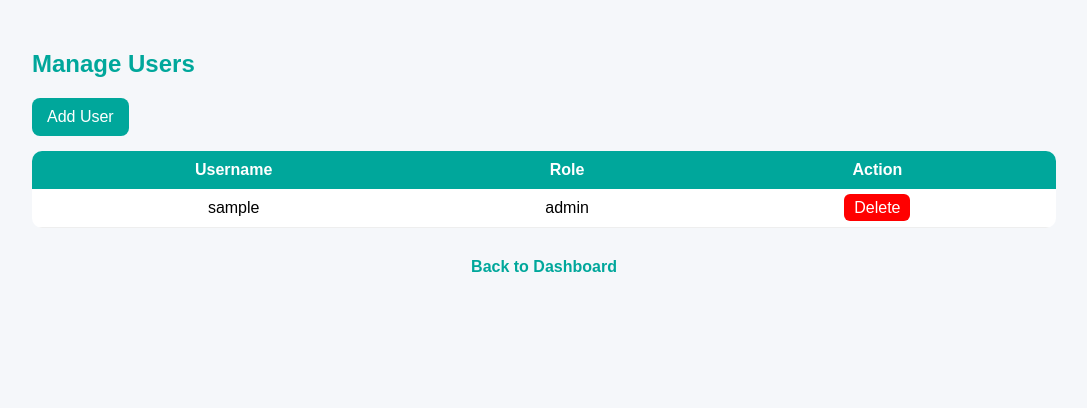
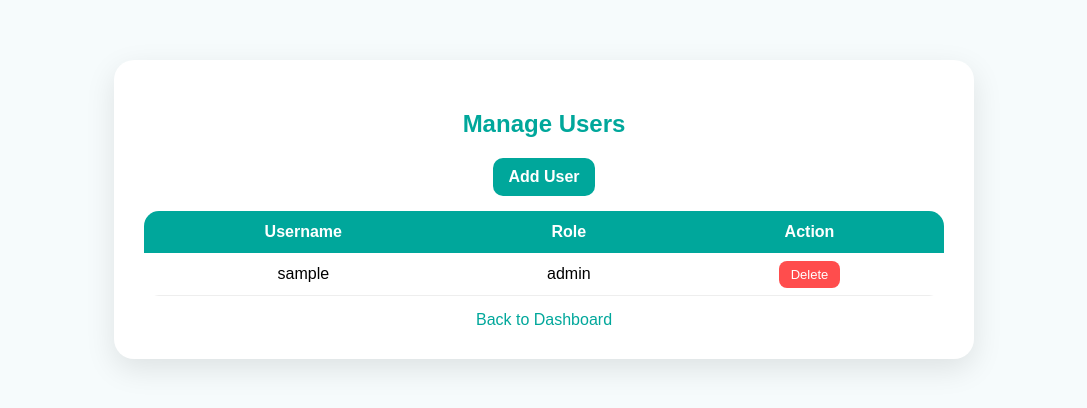
Before and after one commit to Abeer-al12/starcare-feedback, a Flask app: page /manage_users in a window 1280 px wide. Shown: the top 408 px of the page, without its empty margins (96-1183 px from the left). Run offline with Flask 3, Linux system fonts and the light colour scheme; the visitor is signed in with stand-in values (Sample User, id 1); a database or web service that is not in the repository returns one stand-in record (values such as "Sample title").

```diff
--- a/templates/manage_users.html
+++ b/templates/manage_users.html
@@ -1,88 +1,100 @@
 <!DOCTYPE html>
 <html>
 <head>
-    <title>Manage Users</title>
+    <title>Manage Users - StarCare</title>
 
     <style>
         body{
-            font-family: Arial;
-            background:#f5f7fa;
             margin:0;
+            font-family:Arial;
+            background:#f6fbfc;
+            display:flex;
+            justify-content:center;
+            align-items:flex-start;
+            padding-top:60px;
         }
 
-        .container{
-            width:80%;
-            margin:50px auto;
+        .card{
+            width:800px;
+            background:white;
+            padding:30px;
+            border-radius:20px;
+            box-shadow:0 10px 30px rgba(0,0,0,0.1);
+            text-align:center;
         }
 
         h2{
             color:#00A79B;
-        }
-
-        a.button{
-            display:inline-block;
-            padding:10px 15px;
-            background:#00A79B;
-            color:white;
-            text-decoration:none;
-            border-radius:8px;
-            margin-bottom:15px;
+            margin-bottom:20px;
         }
 
         table{
             width:100%;
-            background:white;
             border-collapse:collapse;
-            border-radius:10px;
+            border-radius:15px;
             overflow:hidden;
         }
 
         th{
             background:#00A79B;
             color:white;
-            padding:10px;
+            padding:12px;
         }
 
         td{
-            padding:10px;
-            text-align:center;
+            padding:12px;
             border-bottom:1px solid #eee;
         }
 
+        tr:hover{
+            background:#f6fbfb;
+        }
+
         .delete{
+            background:#ff4d4d;
             color:white;
-            background:red;
-            padding:5px 10px;
-            border-radius:6px;
+            padding:6px 12px;
+            border-radius:8px;
+            text-decoration:none;
+            font-size:13px;
+        }
+
+        .add-btn{
+            display:inline-block;
+            margin-bottom:15px;
+            padding:10px 15px;
+            background:#00A79B;
+            color:white;
+            border-radius:10px;
+            text-decoration:none;
+            font-weight:bold;
+        }
+
+        .add-btn:hover{
+            background:#008f88;
+        }
+
+        .back{
+            display:block;
+            margin-top:15px;
+            color:#00A79B;
             text-decoration:none;
         }
-        .center-link{
-    text-align:center;
-    margin-top:20px;
+
+        .back:hover{
+            text-decoration:underline;
         }
 
-.back-btn{
-    display:inline-block;
-    padding:10px 15px;
-    color:#00A79B;
-    text-decoration:none;
-    border-radius:8px;
-    font-weight:bold;
-        }
-
-.back-btn:hover{
-    text-decoration:underline;
-        }
     </style>
 </head>
 
 <body>
 
-<div class="container">
+<div class="card">
 
     <h2>Manage Users</h2>
 
-    <a class="button" href="/add_user">Add User</a>
+    <a href="/add_user" class="add-btn">Add User</a>
 
     <table>
         <tr>
@@ -96,16 +108,14 @@
             <td>{{ user.username }}</td>
             <td>{{ user.role }}</td>
             <td>
-                <a class="delete" href="/delete_user/{{ user.username }}">Delete</a>
+                <a href="/delete_user/{{ user.username }}" class="delete">Delete</a>
             </td>
         </tr>
         {% endfor %}
 
     </table>
-<div class="center-link">
-    <a href="/admin" class="back-btn">Back to Dashboard</a>
-</div>
 
+    <a href="/admin" class="back">Back to Dashboard</a>
 
 </div>
 
```
Also changed, not shown: templates/add_user.html (+4 -3 lines).
